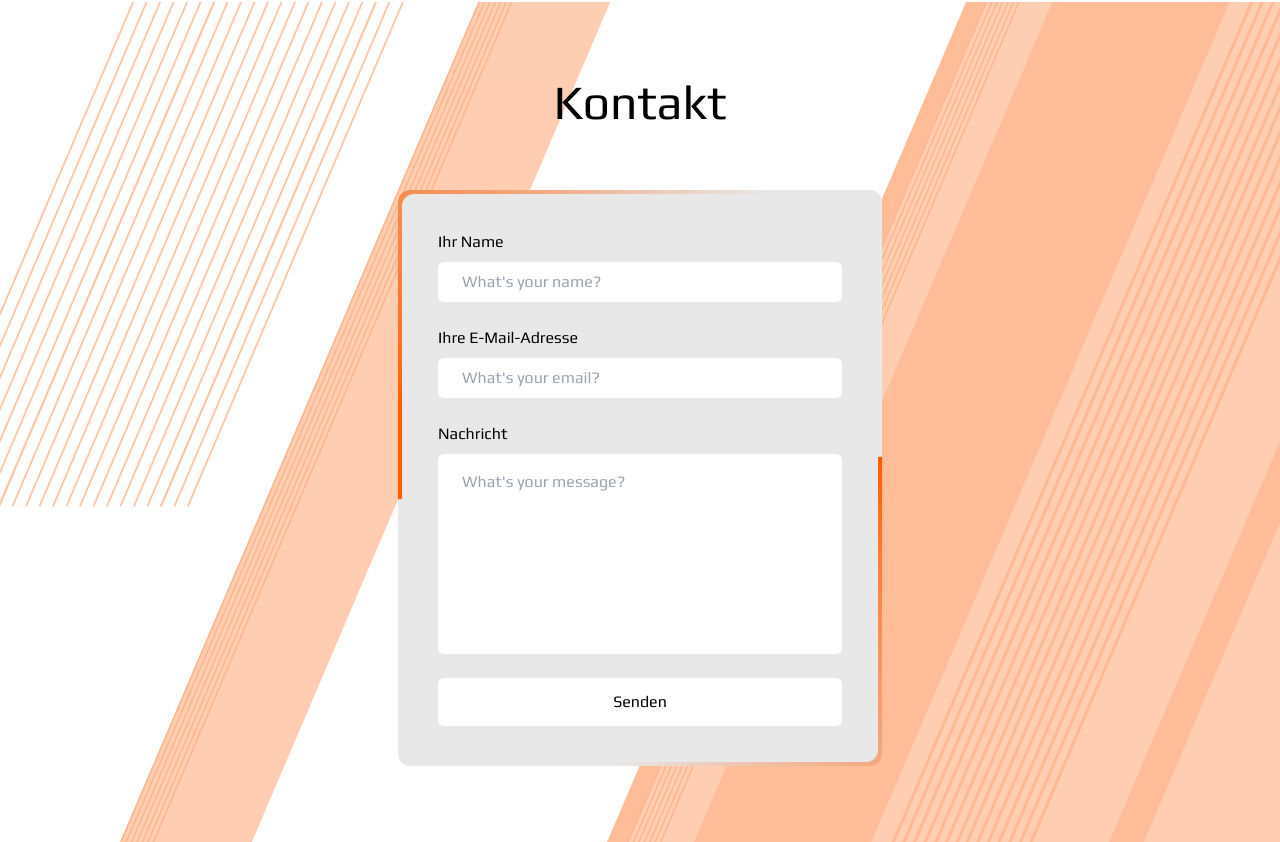
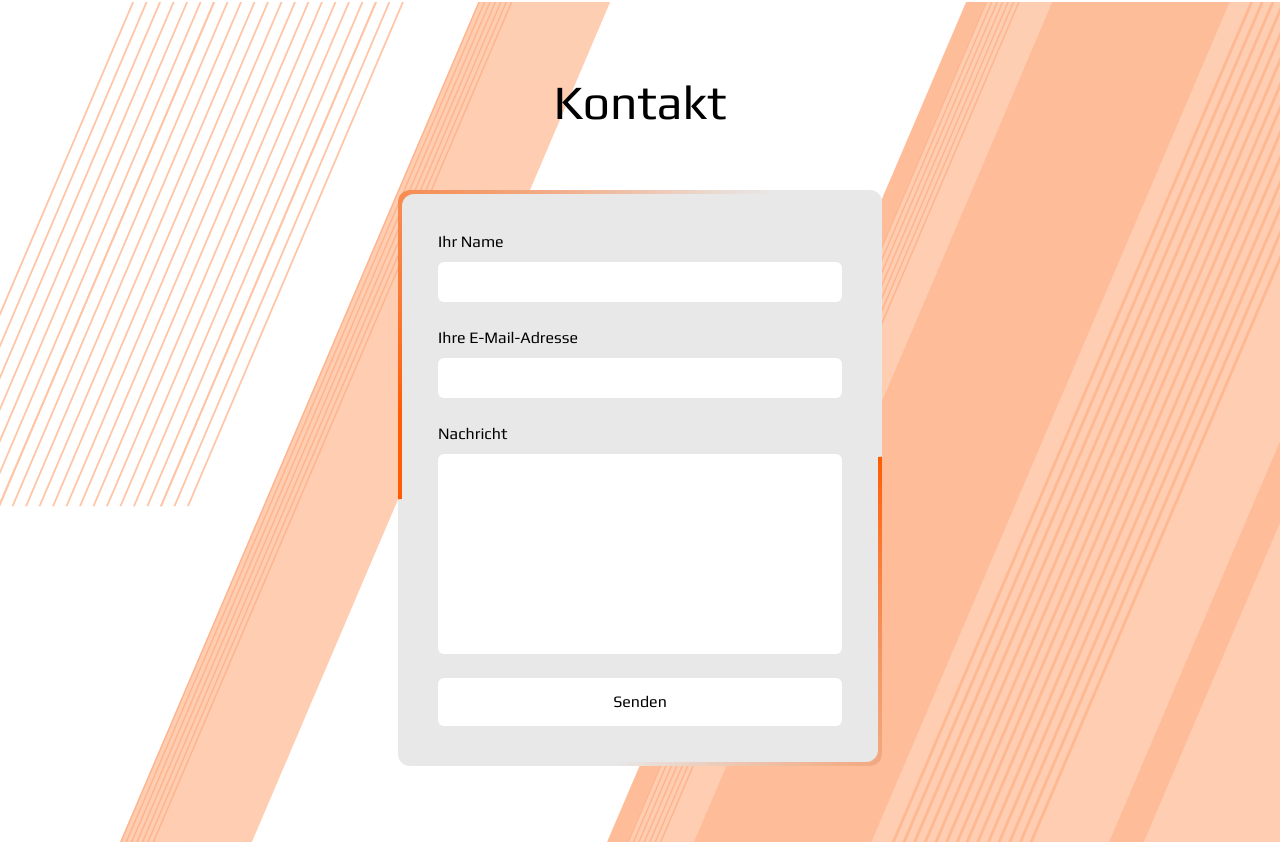
Before and after one commit to SchmittYannic/portfolio_ys, a React (Vite) app: page / in a window 1280 px wide. Shown: the part 3223-4065 px from the top of the page. Built offline with nearby package versions, Linux system fonts and the light colour scheme.

Commit message:
Remove placeholders

```diff
--- a/src/components/Contact.tsx
+++ b/src/components/Contact.tsx
@@ -89,7 +89,7 @@ const ContactForm = (): ReactElement => {
                         className="py-2 px-6 rounded-md dark:bg-darkBase bg-base"
                         type="text"
                         name="name"
-                        placeholder="What's your name?"
+                        placeholder=""
                         value={form.name}
                         onChange={handleChange}
                     />
@@ -103,7 +103,7 @@ const ContactForm = (): ReactElement => {
                         className="py-2 px-6 rounded-md dark:bg-darkBase bg-base"
                         type="email"
                         name="email"
-                        placeholder="What's your email?"
+                        placeholder=""
                         value={form.email}
                         onChange={handleChange}
                     />
@@ -117,7 +117,7 @@ const ContactForm = (): ReactElement => {
                         className="py-4 px-6 rounded-md dark:bg-darkBase bg-base resize-none"
                         name="message"
                         rows={7}
-                        placeholder="What's your message?"
+                        placeholder=""
                         value={form.message}
                         onChange={handleChange}
                     >
```
